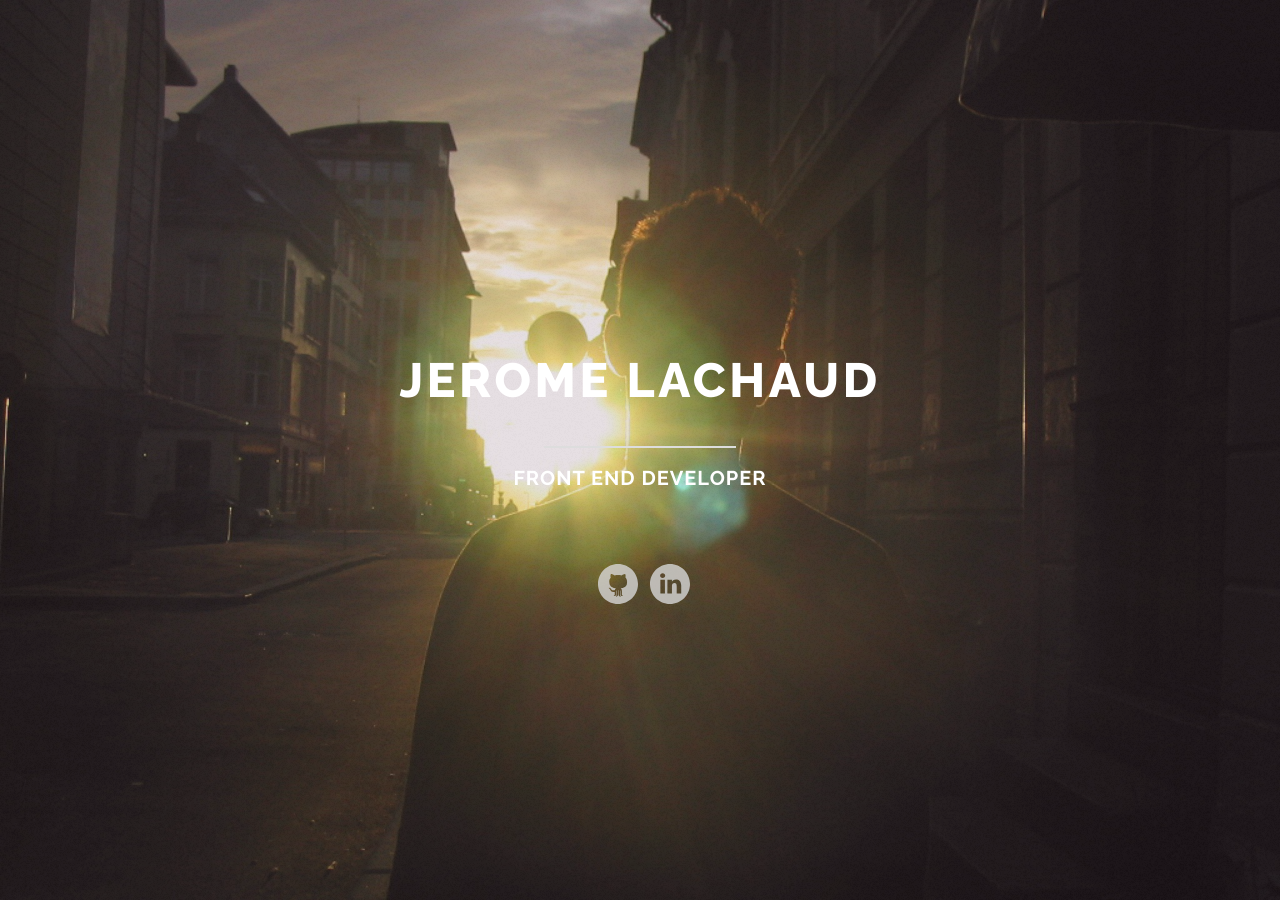
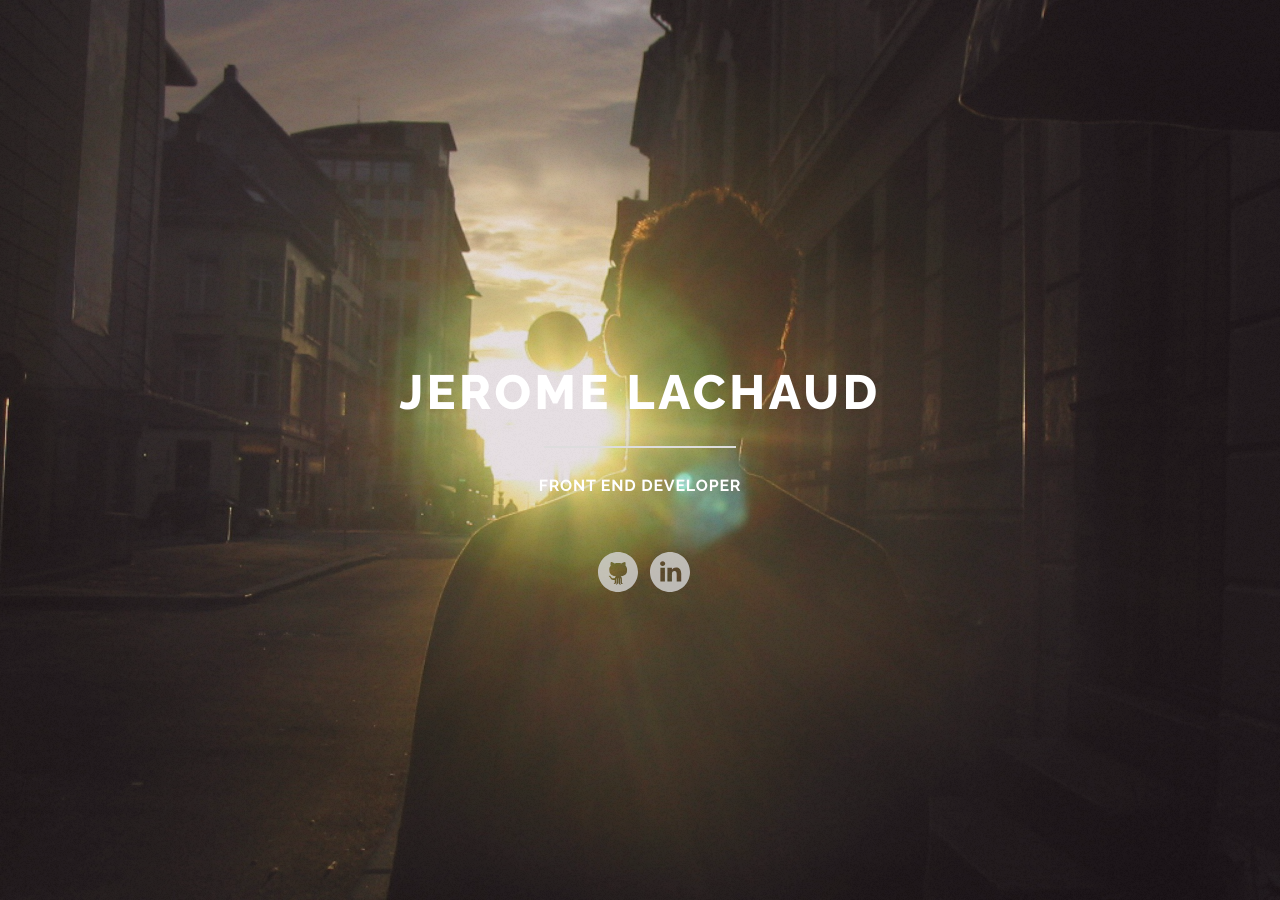
Before and after one commit to jeromelachaud/jeromelachaud.io, a Jekyll site: the page built from index.html, in a window 1280 px wide. Built offline with Jekyll 4.4.1, drawn with Linux system fonts in a browser that asks for light colours.

Commit message:
Update some font-sizes 7 margins

```diff
--- a/_sass/header.scss
+++ b/_sass/header.scss
@@ -5,27 +5,31 @@ header {
   color: white;
 
   h1 {
-    font-size: 3em;
+    font-size: 2.5em;
     font-weight: 800;
     line-height: 1.25em;
     letter-spacing: .075em;
 
+    @media screen and (min-width: 768px) {
+      font-size: 3em;
+    }
 
     &:after {
       background: #ddd;
       content: '';
       display: block;
       height: 2px;
-      margin: .75em auto 0;
+      margin: .5em auto 0;
       position: relative;
       width: 4em;
     }
   }
 
   p {
-    margin-top: 1em;
+    margin: 1.75em 0 0;
+    line-height: 1.25em;
     letter-spacing: .05em;
-    font-size: 1.25em;
+    font-size: 1em;
     font-weight: 700;
   }
 }
```
